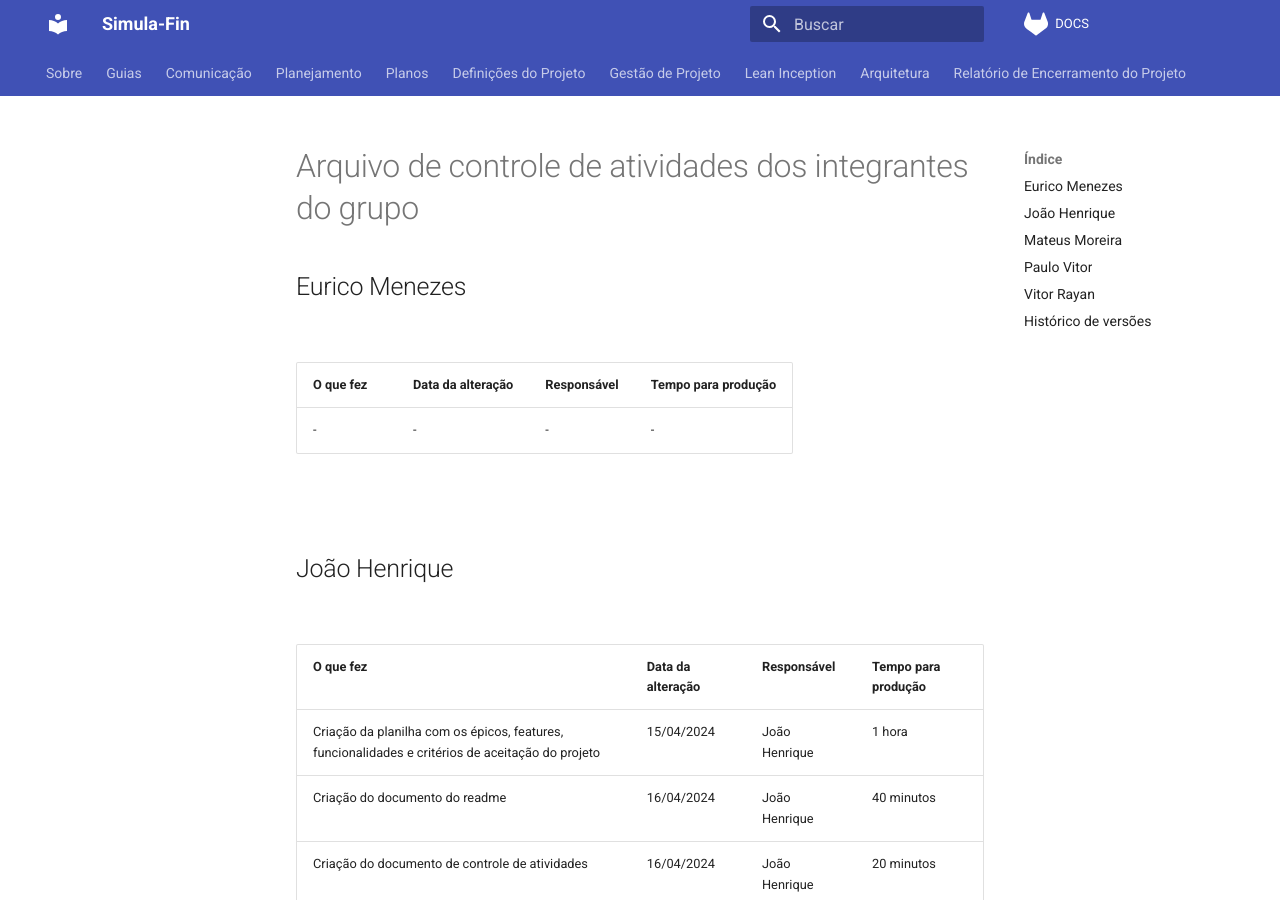
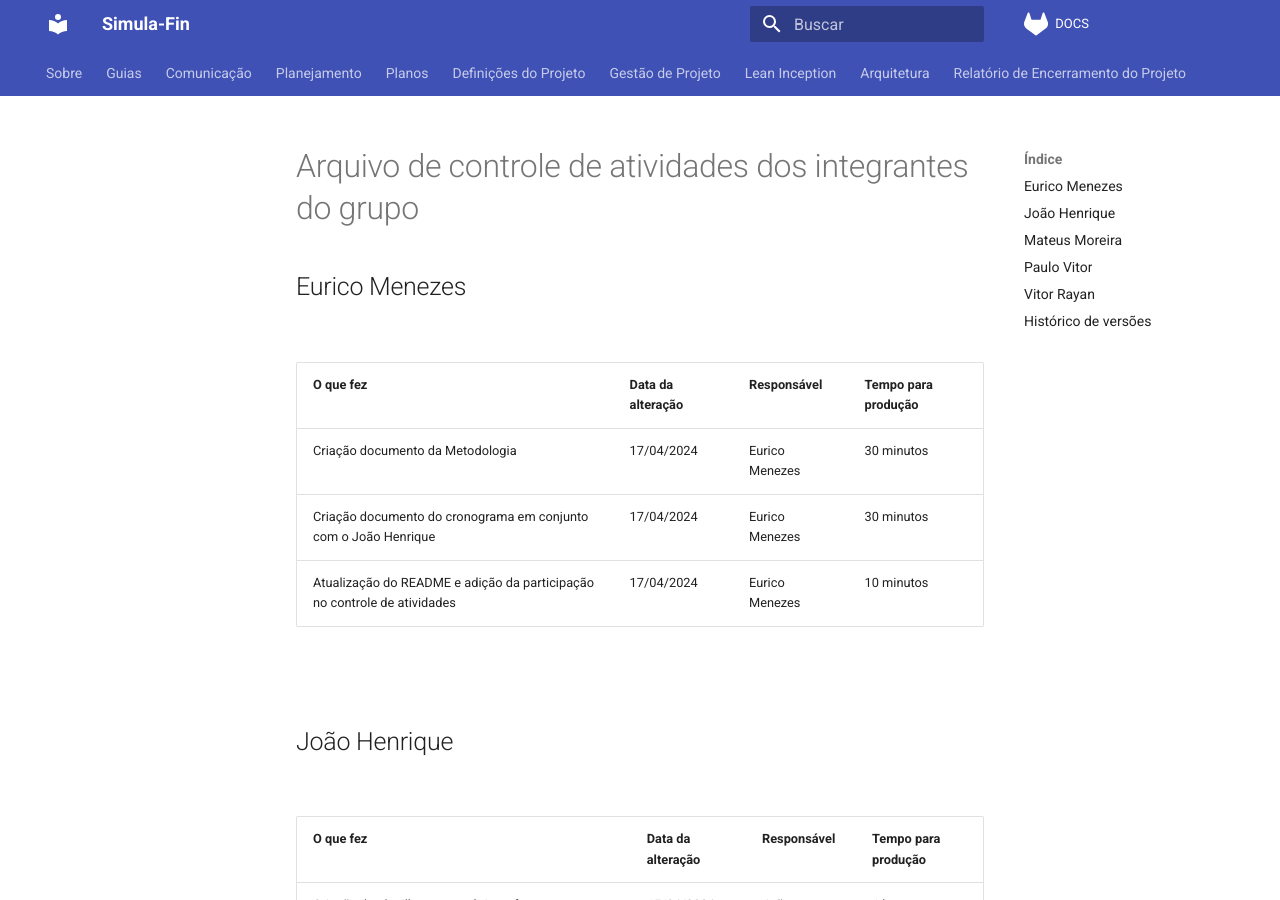
Before and after one commit to Simula-Fin/DOCS, an MkDocs documentation site: the page built from docs/controleDeAtividade.md, in a window 1280 px wide and 900 px high. Built offline with MkDocs 1.6.1 and Material for MkDocs 9.7.7, drawn with Linux system fonts in a browser that asks for light colours; comment, search, counter and statistics services are not loaded.

Commit message:
add participacao

```diff
--- a/docs/controleDeAtividade.md
+++ b/docs/controleDeAtividade.md
@@ -1,54 +1,61 @@
 # Arquivo de controle de atividades dos integrantes do grupo
 
 ## Eurico Menezes
+
 <br>
 
-| **O que fez** | **Data da alteração** | **Responsável** | **Tempo para produção** |
-| - | - | - | - |
-|- | - | - | - |
+| **O que fez**                                                            | **Data da alteração** | **Responsável** | **Tempo para produção** |
+| ------------------------------------------------------------------------ | --------------------- | --------------- | ----------------------- |
+| Criação documento da Metodologia                                         | 17/04/2024            | Eurico Menezes  | 30 minutos              |
+| Criação documento do cronograma em conjunto com o João Henrique          | 17/04/2024            | Eurico Menezes  | 30 minutos              |
+| Atualização do README e adição da participação no controle de atividades | 17/04/2024            | Eurico Menezes  | 10 minutos              |
 
 <br>
 
 ## João Henrique
+
+<br>
+
+| **O que fez**                                                                                    | **Data da alteração** | **Responsável** | **Tempo para produção** |
+| ------------------------------------------------------------------------------------------------ | --------------------- | --------------- | ----------------------- |
+| Criação da planilha com os épicos, features, funcionalidades e critérios de aceitação do projeto | 15/04/2024            | João Henrique   | 1 hora                  |
+| Criação do documento do readme                                                                   | 16/04/2024            | João Henrique   | 40 minutos              |
+| Criação do documento de controle de atividades                                                   | 16/04/2024            | João Henrique   | 20 minutos              |
+
+<br>
+
+## Mateus Moreira
+
 <br>
 
 | **O que fez** | **Data da alteração** | **Responsável** | **Tempo para produção** |
-| - | - | - | - |
-| Criação da planilha com os épicos, features, funcionalidades e critérios de aceitação do projeto | 15/04/2024 | João Henrique | 1 hora |
-| Criação do documento do readme | 16/04/2024 | João Henrique | 40 minutos |
-| Criação do documento de controle de atividades | 16/04/2024 | João Henrique | 20 minutos |
-<br>
-
-## Mateus Moreira
-<br>
-
-| **O que fez** | **Data da alteração** | **Responsável** | **Tempo para produção** |
-| - | - | - | - |
-|- | - | - | - |
+| ------------- | --------------------- | --------------- | ----------------------- |
+| -             | -                     | -               | -                       |
 
 <br>
 
 ## Paulo Vitor
+
 <br>
 
 | **O que fez** | **Data da alteração** | **Responsável** | **Tempo para produção** |
-| - | - | - | - |
-|- | - | - | - |
+| ------------- | --------------------- | --------------- | ----------------------- |
+| -             | -                     | -               | -                       |
 
 <br>
 
 ## Vitor Rayan
+
 <br>
 
 | **O que fez** | **Data da alteração** | **Responsável** | **Tempo para produção** |
-| - | - | - | - |
-|- | - | - | - |
+| ------------- | --------------------- | --------------- | ----------------------- |
+| -             | -                     | -               | -                       |
 
 <br>
 
-
 ## Histórico de versões
 
-| **Versão** | **Alteração** | **Responsável** | **Data** |
-| - | - | - | - |
-| 1.0 | Criaçao do arquivo | João Henrique | 16/04/2024 |
+| **Versão** | **Alteração**      | **Responsável** | **Data**   |
+| ---------- | ------------------ | --------------- | ---------- |
+| 1.0        | Criaçao do arquivo | João Henrique   | 16/04/2024 |
```
